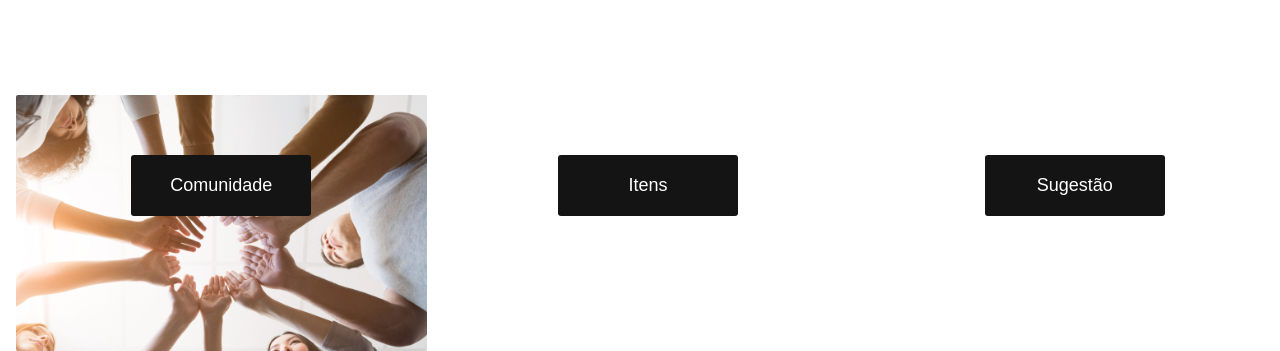
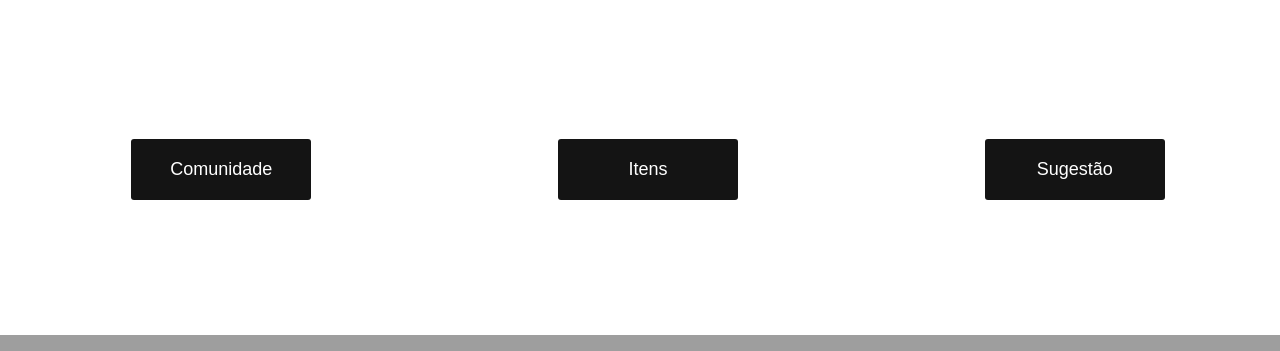
Before and after one commit to erickovisck/TCC_COT, a PHP site: page /inicial in a window 1280 px wide. Shown: the part 897-1248 px from the top of the page. Run offline with PHP 8.4, Linux system fonts and the light colour scheme; a user stored in the database is signed in; some web fonts are replaced.

Commit message:
Update estilo.css

```diff
--- a/assets/css/estilo.css
+++ b/assets/css/estilo.css
@@ -1327,9 +1327,10 @@ background-image: url("https://img.freepik.com/fotos-gratis/grande-colecao-de-li
 
 }
 #grid_f{
+
     width: 100%;
     z-index: 3;
-    margin-top: 6em;
+    margin-top: 5em;
     display: flex;
     justify-content: center;
 }
@@ -1345,9 +1346,11 @@ background-image: url("https://img.freepik.com/fotos-gratis/grande-colecao-de-li
 
 }
 #pro1{
-    background-image: url(imagens/ComunityFreepik.jpg);
-    background-repeat: no-repeat;
-    background-size: cover;
+/*   background-image: url("https://img.freepik.com/fotos-gratis/superficie-escura-com-bolha-de-bate-papo_23-2148734131.jpg?w=826&t=st=1696860235~exp=1696860835~hmac=a0620905561d894deaf7a68e13a985bb4e8242024cbb848bb026bce3ac33d162");
+ */  background-repeat: no-repeat;
+  background-size: cover;
+ background-position-x: center;
+ background-position-y: center;
 }
 #pro2{
     background-image: url();
```
